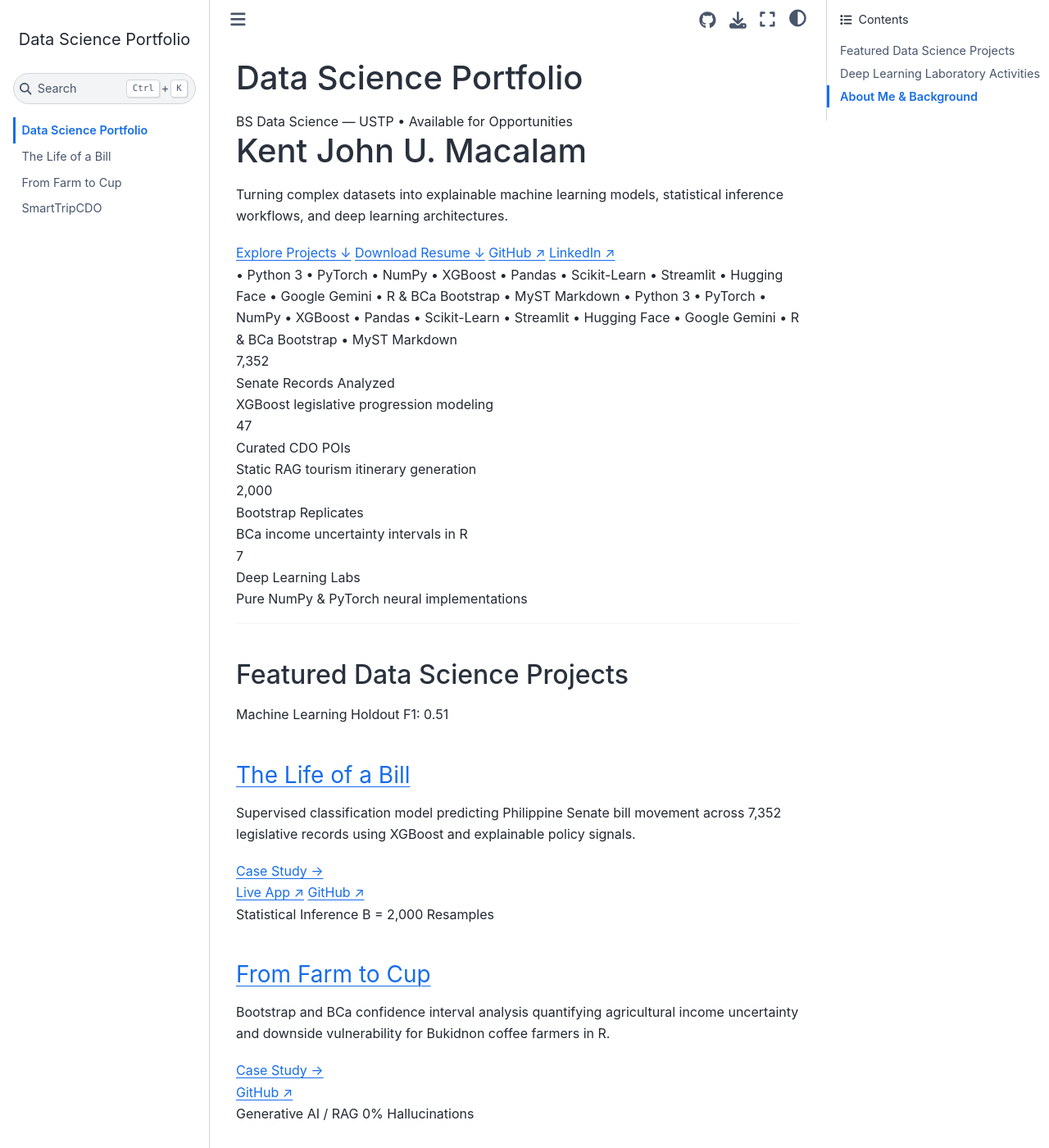
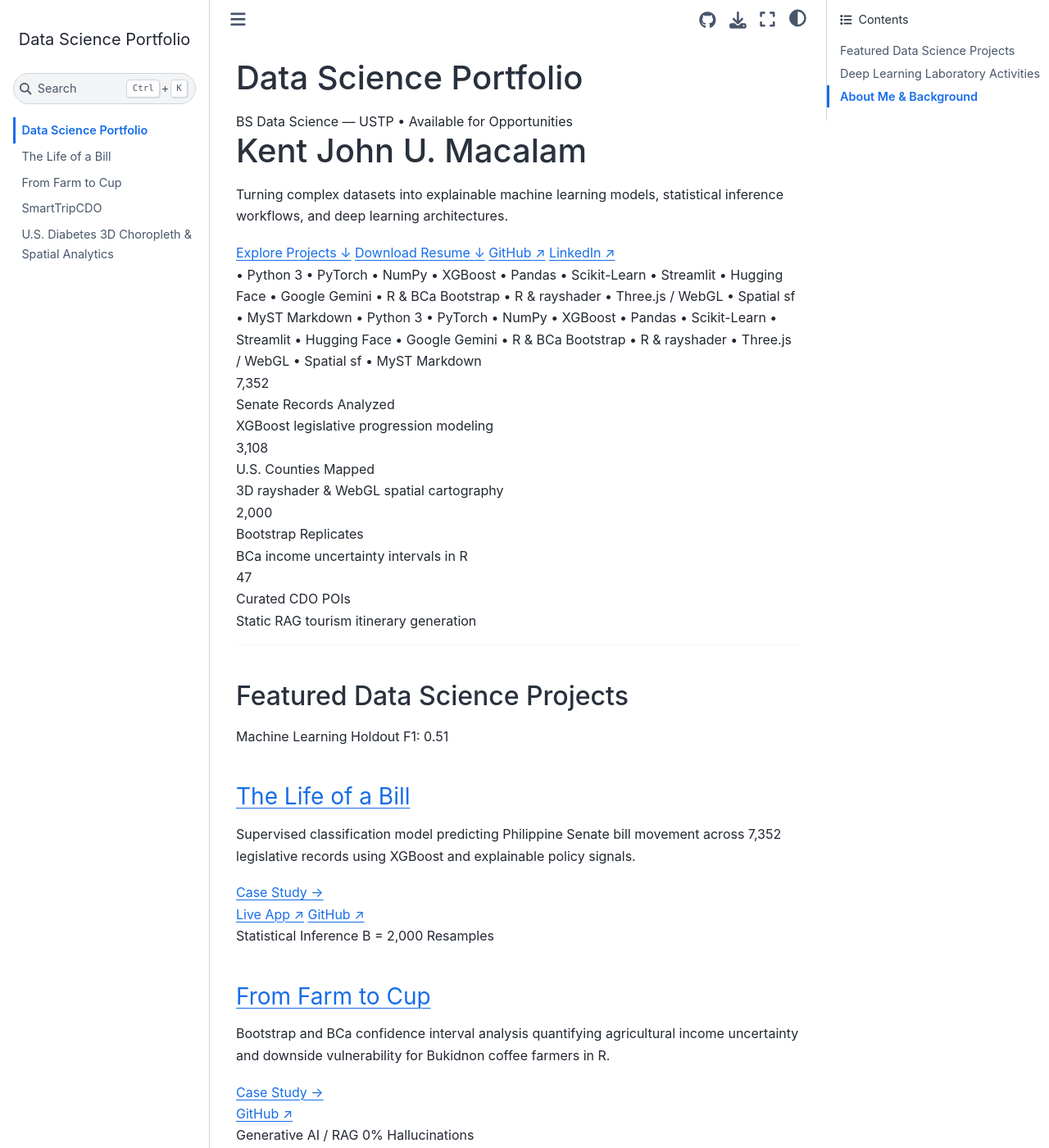
Before and after one commit to Kent0625/My_DS_Portfolio, a Jupyter Book: the page built from intro.md, in a window 1280 px wide and 1400 px high. Shown: the whole window at 82% size. Built offline with Jupyter Book 1.0.4 settings and Sphinx 7.4.7 and the Sphinx Book theme 1.1.4, drawn with Linux system fonts in a browser that asks for light colours; pages that are not in the unit, such as notebooks, are missing from menus; some of the changed text lies outside the part shown.

Commit message:
feat(projects): add U.S. Diabetes 3D Choropleth case study and visual assets

```diff
--- a/_toc.yml
+++ b/_toc.yml
@@ -4,6 +4,7 @@
   - file: projects/01_life_of_a_bill
   - file: projects/02_from_farm_to_cup
   - file: projects/03_smartrip_cdo
+  - file: projects/04_us_diabetes_3d_choropleth
   - file: notebooks/01_lab_task_1
   - file: notebooks/02_lecture_task_1
   - file: notebooks/03_lab_task_2
--- a/intro.md
+++ b/intro.md
@@ -31,6 +31,9 @@
     <span class="ticker-item"><span class="ticker-dot">&bull;</span> Hugging Face</span>
     <span class="ticker-item"><span class="ticker-dot">&bull;</span> Google Gemini</span>
     <span class="ticker-item"><span class="ticker-dot">&bull;</span> R &amp; BCa Bootstrap</span>
+    <span class="ticker-item"><span class="ticker-dot">&bull;</span> R &amp; rayshader</span>
+    <span class="ticker-item"><span class="ticker-dot">&bull;</span> Three.js / WebGL</span>
+    <span class="ticker-item"><span class="ticker-dot">&bull;</span> Spatial sf</span>
     <span class="ticker-item"><span class="ticker-dot">&bull;</span> MyST Markdown</span>
     <span class="ticker-item"><span class="ticker-dot">&bull;</span> Python 3</span>
     <span class="ticker-item"><span class="ticker-dot">&bull;</span> PyTorch</span>
@@ -42,6 +45,9 @@
     <span class="ticker-item"><span class="ticker-dot">&bull;</span> Hugging Face</span>
     <span class="ticker-item"><span class="ticker-dot">&bull;</span> Google Gemini</span>
     <span class="ticker-item"><span class="ticker-dot">&bull;</span> R &amp; BCa Bootstrap</span>
+    <span class="ticker-item"><span class="ticker-dot">&bull;</span> R &amp; rayshader</span>
+    <span class="ticker-item"><span class="ticker-dot">&bull;</span> Three.js / WebGL</span>
+    <span class="ticker-item"><span class="ticker-dot">&bull;</span> Spatial sf</span>
     <span class="ticker-item"><span class="ticker-dot">&bull;</span> MyST Markdown</span>
   </div>
 </div>
@@ -53,9 +59,9 @@
     <div class="stat-desc">XGBoost legislative progression modeling</div>
   </div>
   <div class="stat-card">
-    <div class="stat-num">47</div>
-    <div class="stat-label">Curated CDO POIs</div>
-    <div class="stat-desc">Static RAG tourism itinerary generation</div>
+    <div class="stat-num">3,108</div>
+    <div class="stat-label">U.S. Counties Mapped</div>
+    <div class="stat-desc">3D rayshader &amp; WebGL spatial cartography</div>
   </div>
   <div class="stat-card">
     <div class="stat-num">2,000</div>
@@ -63,9 +69,9 @@
     <div class="stat-desc">BCa income uncertainty intervals in R</div>
   </div>
   <div class="stat-card">
-    <div class="stat-num">7</div>
-    <div class="stat-label">Deep Learning Labs</div>
-    <div class="stat-desc">Pure NumPy &amp; PyTorch neural implementations</div>
+    <div class="stat-num">47</div>
+    <div class="stat-label">Curated CDO POIs</div>
+    <div class="stat-desc">Static RAG tourism itinerary generation</div>
   </div>
 </div>
 
@@ -136,6 +142,28 @@
       <div class="bento-links">
         <a class="bento-sublink" href="https://kent0625-smartrip-cdo.hf.space" target="_blank" rel="noopener">Live App &nearr;</a>
         <a class="bento-sublink" href="https://github.com/Kent0625/smartrip_cdo" target="_blank" rel="noopener">GitHub &nearr;</a>
+      </div>
+    </div>
+  </div>
+
+  <div class="bento-card">
+    <div>
+      <div class="bento-card-header">
+        <span class="bento-tag tag-rose">Geospatial &amp; 3D Viz</span>
+        <span class="bento-sublink">3,108 U.S. Counties</span>
+      </div>
+      <h3 class="bento-card-title">
+        <a href="projects/04_us_diabetes_3d_choropleth.md">U.S. Diabetes 3D Choropleth</a>
+      </h3>
+      <p class="bento-card-body">
+        Interactive 3D spatial cartography and rayshader extrusion mapping adult diabetes prevalence across contiguous U.S. counties with real-time WebGL orbit controls.
+      </p>
+    </div>
+    <div class="bento-card-footer">
+      <a class="bento-link" href="projects/04_us_diabetes_3d_choropleth.md">Case Study &rarr;</a>
+      <div class="bento-links">
+        <a class="bento-sublink" href="https://kent0625.github.io/Data_Viz_Project/" target="_blank" rel="noopener">Live App &nearr;</a>
+        <a class="bento-sublink" href="https://github.com/Kent0625/Data_Viz_Project" target="_blank" rel="noopener">GitHub &nearr;</a>
       </div>
     </div>
   </div>
--- a/myst.yml
+++ b/myst.yml
@@ -10,6 +10,7 @@
         - file: projects/01_life_of_a_bill.md
         - file: projects/02_from_farm_to_cup.md
         - file: projects/03_smartrip_cdo.md
+        - file: projects/04_us_diabetes_3d_choropleth.md
     - title: "Laboratory Activities"
       children:
         - file: notebooks/01_lab_task_1.ipynb
```
Also changed, not shown: assets/custom.css (+13 -0 lines), projects/04_us_diabetes_3d_choropleth.md (added, +119 -0 lines), assets/projects/us-diabetes-2d-map.png (added), assets/projects/us-diabetes-3d-snapshot.png (added), 1 other file.
